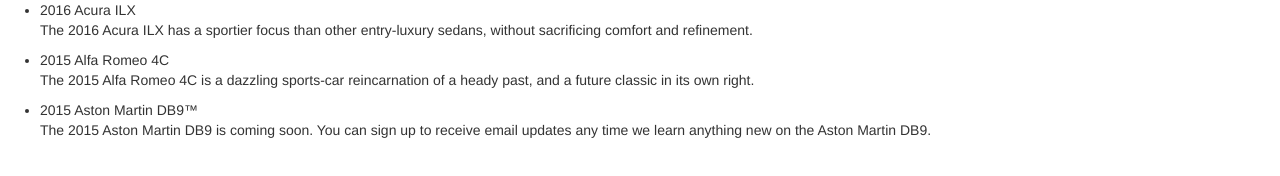
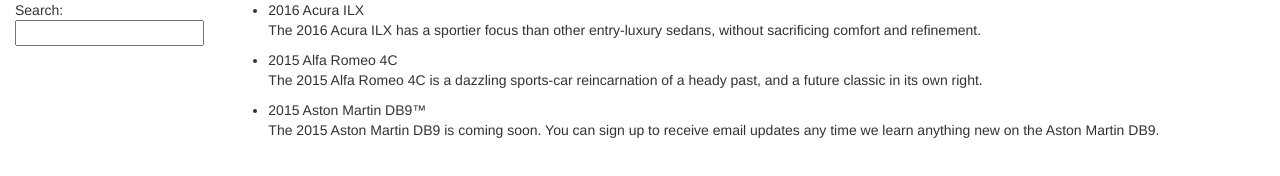
Before and after one commit to FEvelychko/rozetka-store, a website: page index.html in a window 1280 px wide. Drawn offline with nearby package versions, Linux system fonts and the light colour scheme.

Commit message:
filtering && searching devices

```diff
--- a/index.html
+++ b/index.html
@@ -9,12 +9,29 @@
 </head>
 <body ng-controller = "CarListCtrl">
 
-    <ul>
-        <li ng-repeat="car in cars">
-            <span>{{car.name}}</span>
-            <p>{{car.description}}</p>
-        </li>
-    </ul>
+    <div class="container-fluid">
+        <div class="row">
+            <div class="col-md-2">
+                <!--Sidebar content-->
+
+                Search: <input ng-model="query">
+
+            </div>
+            <div class="col-md-10">
+                <!--Body content-->
+
+                <ul class = "cars">
+                    <li ng-repeat="car in cars | filter:query">
+                        <span>{{car.name}}</span>
+                        <p>{{car.description}}</p>
+                    </li>
+                </ul>
+
+            </div>
+        </div>
+    </div>
+
+
 
 </body>
 </html>
```
